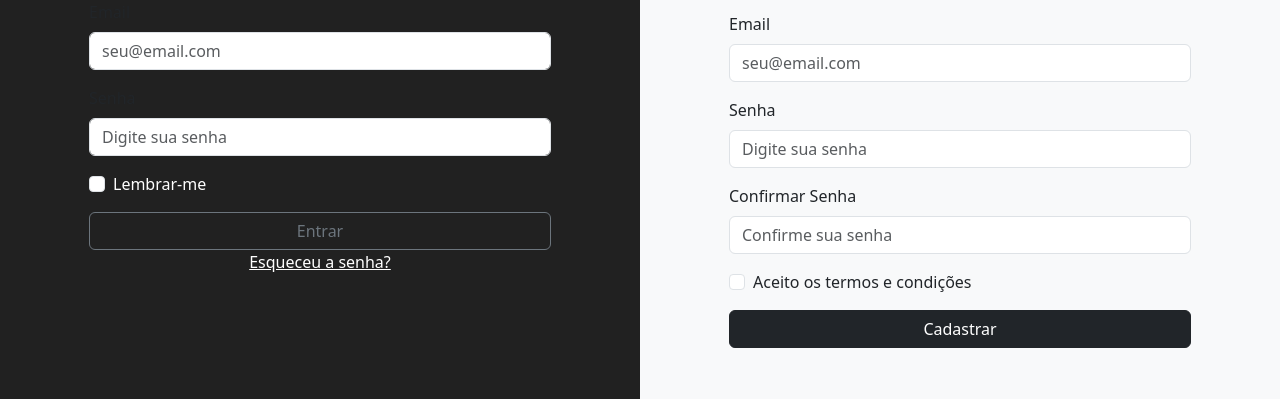
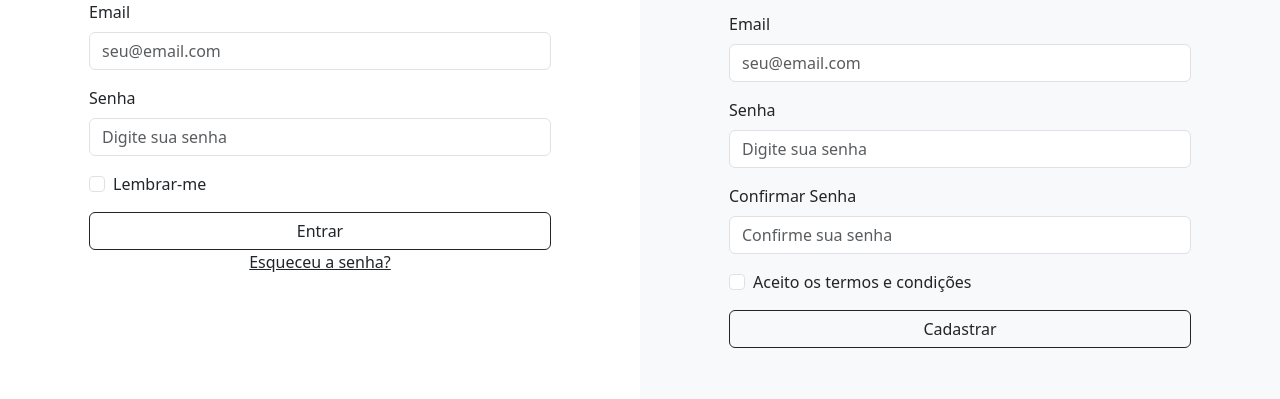
Before and after one commit to NeoTechTrier/FrontEnd, a plain HTML site: page login.html in a window 1280 px wide. Shown: the part 401-800 px from the top of the page. Drawn offline with nearby package versions, Linux system fonts and the light colour scheme.

Commit message:
alterações

```diff
--- a/Style/global.css
+++ b/Style/global.css
@@ -21,7 +21,7 @@ img {
 #mainProdutos,
 main,
 #mainCarrossel,
-.catFundo, #loginCadastro {
+.catFundo {
   background-color: #212121;
 }
 #navCategorias,
--- a/login.html
+++ b/login.html
@@ -65,15 +65,15 @@
                   class="form-check-input"
                   id="lembrarMe"
                 />
-                <label class="form-check-label text-white" for="lembrarMe"
+                <label class="form-check-label text-dark" for="lembrarMe"
                   >Lembrar-me</label
                 >
               </div>
-              <button type="submit" class="btn btn-outline-secondary w-100">
+              <button type="submit" class="btn btn-outline-dark w-100">
                 Entrar
               </button>
               <div class="text-center">
-                <a href="#" class="text-white">Esqueceu a senha?</a>
+                <a href="#" class="text-dark">Esqueceu a senha?</a>
               </div>
             </form>
           </div>
@@ -139,7 +139,7 @@
                   Aceito os termos e condições
                 </label>
               </div>
-              <button type="submit" class="btn btn-dark w-100">
+              <button type="submit" class="btn btn-outline-dark w-100">
                 Cadastrar
               </button>
             </form>
```
